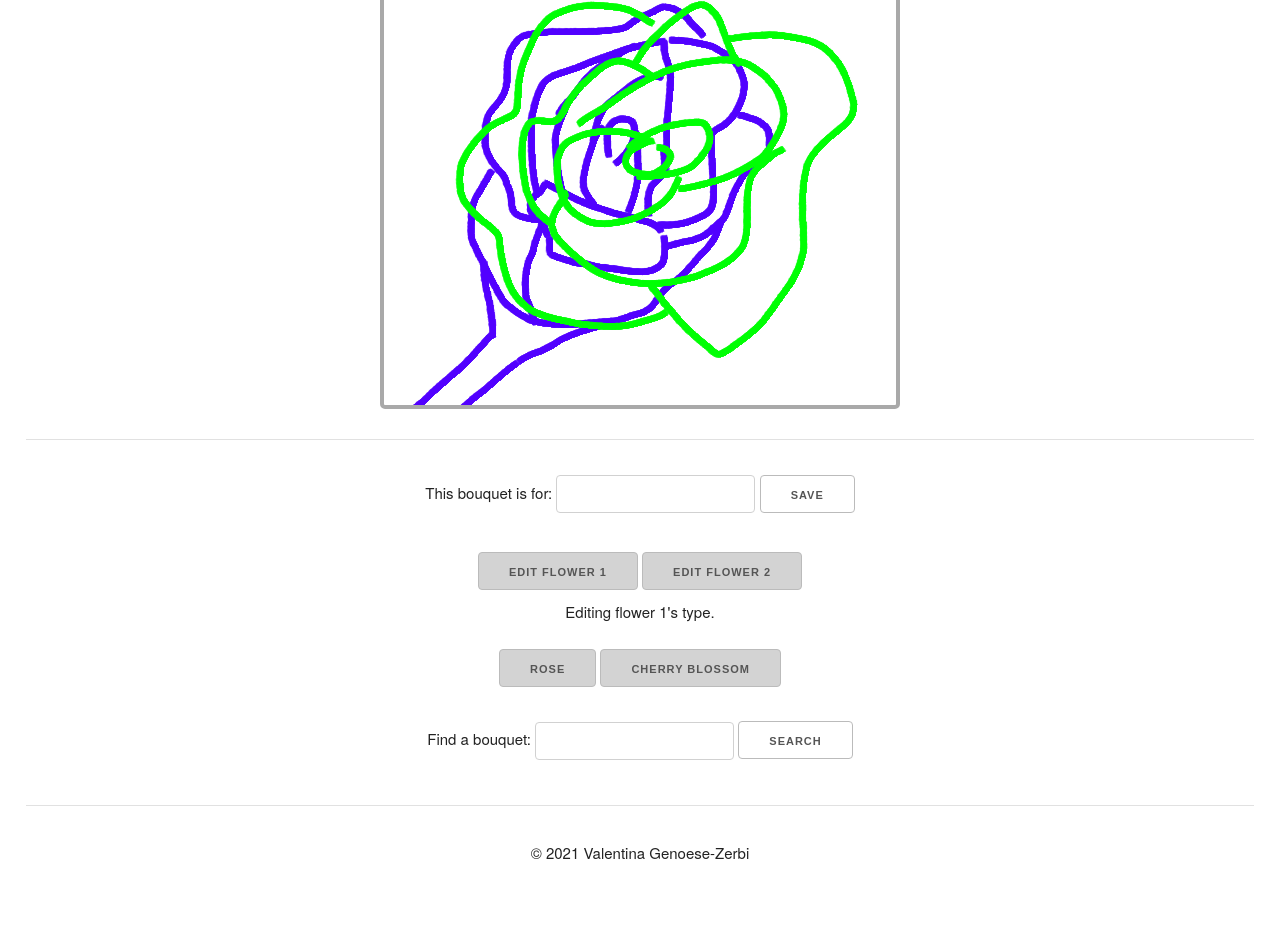
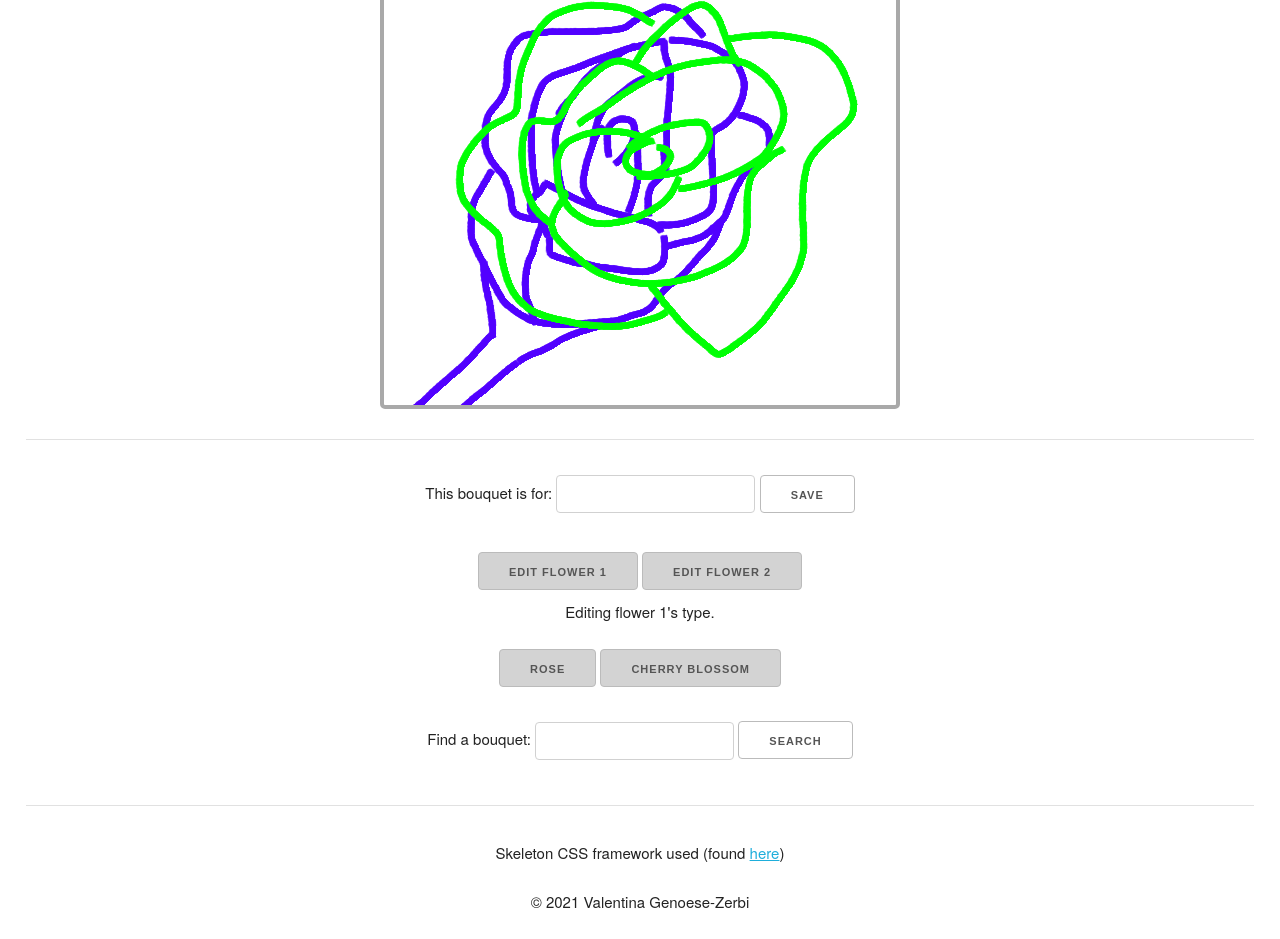
Before and after one commit to vg1566/igme430-project1, a website: page client/client.html in a window 1280 px wide. Shown: the part 274-1213 px from the top of the page. Before the commit the page ends 1164 px from the top, so only its background shows below. Drawn offline with Linux system fonts and the light colour scheme; files whose address does not match are found by name.

Commit message:
added skeleton source

```diff
--- a/client/client.html
+++ b/client/client.html
@@ -44,6 +44,7 @@
         <span id="message"></span>
     </main>
     <hr>
+    <p>Skeleton CSS framework used (found <a href="http://getskeleton.com/">here</a>)</p>
     <footer>
         <p>&copy; 2021 Valentina Genoese-Zerbi</p>
     </footer>
```
